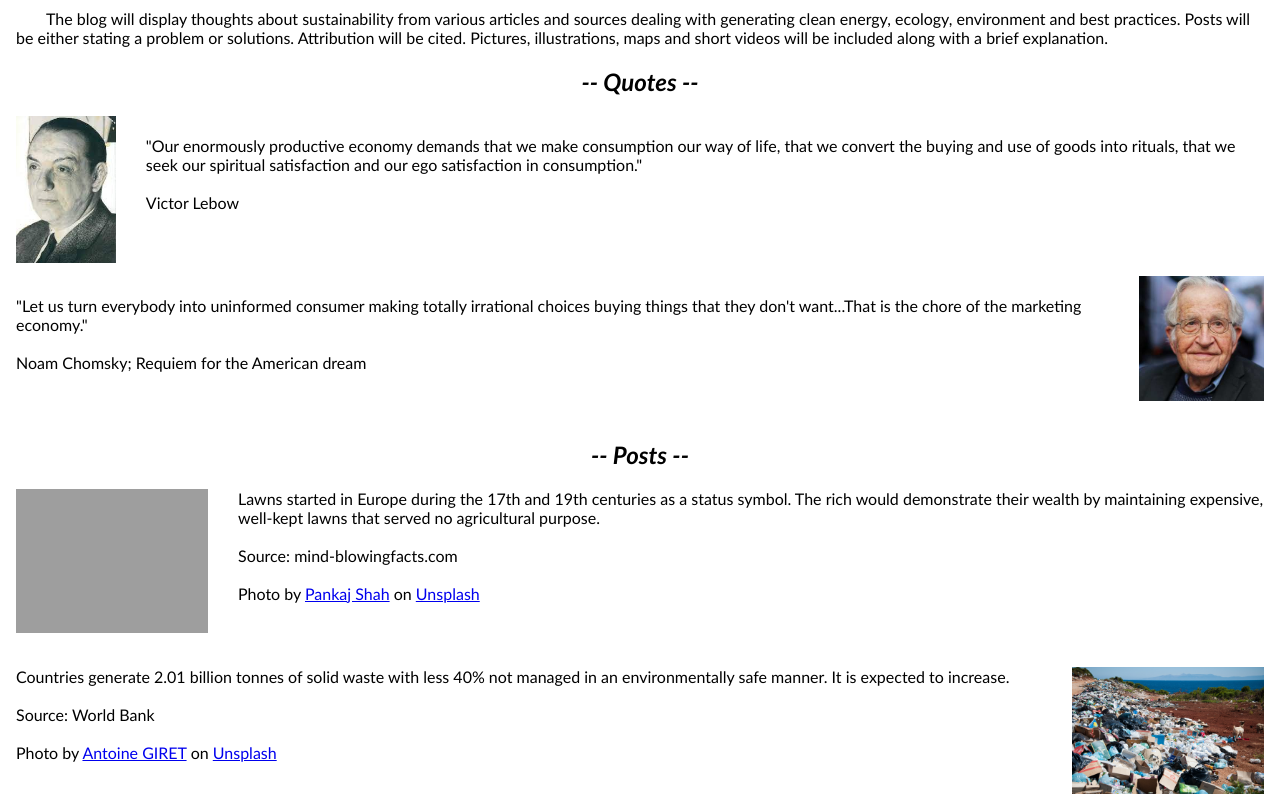
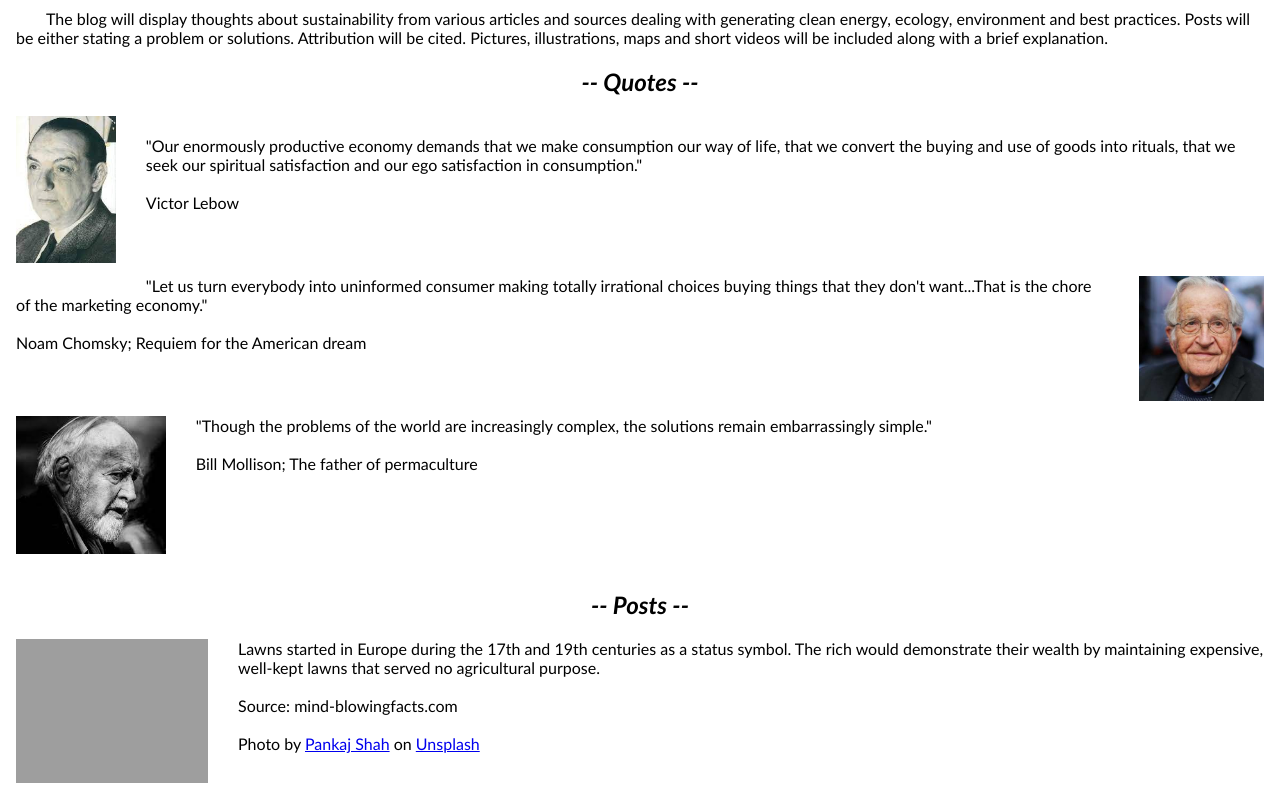
Before and after one commit to sano84/Husni-Sabah-blog, a PHP site: page / in a window 1280 px wide. Shown: the part 128-938 px from the top of the page. Run offline with PHP 8.4, Linux system fonts and the light colour scheme; grey boxes are pictures that could not be loaded.

Commit message:
enter new quoatation3

```diff
--- a/css/style.css
+++ b/css/style.css
@@ -70,6 +70,17 @@ body {
    }
 
    .quote-entry-2{
+    padding-bottom: 2rem;
+   }
+
+   .q-3{
+    width: 12%;
+    float: left;
+    margin-right: 30px;
+    padding-bottom: 1rem;
+   }
+
+   .quote-entry-3{
     padding-bottom: 2rem;
    }
 
--- a/index.html
+++ b/index.html
@@ -28,7 +28,11 @@
     </div>
     <div class="quote-entry-2">
       <img class="q-2" src="images/noam-chomsky1.jpg" alt="">
-      <p class="quote-para-1">"Let us turn everybody into uninformed consumer making totally irrational choices buying things that they don't want...That is the chore of the marketing economy." <br><br> Noam Chomsky; Requiem for the American dream</p>
+      <p class="quote-para-2">"Let us turn everybody into uninformed consumer making totally irrational choices buying things that they don't want...That is the chore of the marketing economy." <br><br> Noam Chomsky; Requiem for the American dream</p>
+    </div>
+    <div class="quote-entry-3">
+      <img class="q-3" src="images/bill-molllison.jpg" alt="">
+      <p class="quote-para-3">"Though the problems of the world are increasingly complex, the solutions remain embarrassingly simple." <br><br> Bill Mollison; The father of permaculture</p>
     </div>
   </div>
   </div>
```
Also changed, not shown: images/bill-molllison.jpg (added).
